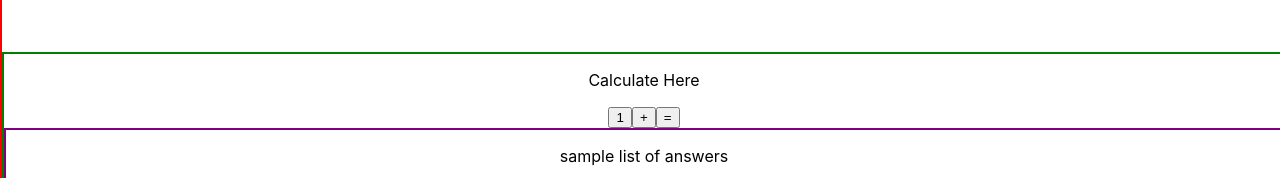
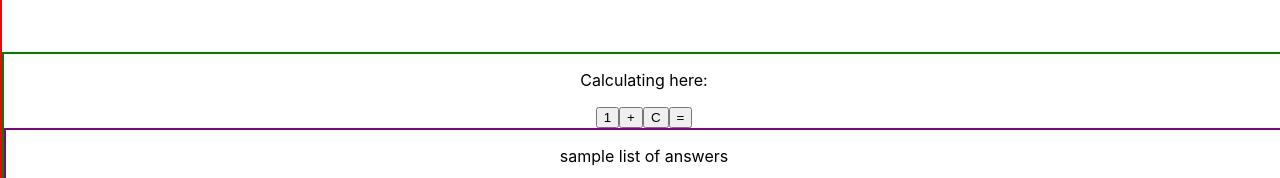
Before and after one commit to nrsimonelli/calculator-webSocket, a React (Create React App) app: page / in a window 1280 px wide. Shown: the part 158-336 px from the top of the page. Built offline with nearby package versions, Linux system fonts and the light colour scheme.

Commit message:
fixed calculator logic on transition from x to y

```diff
--- a/src/components/Calculator/Calculator.js
+++ b/src/components/Calculator/Calculator.js
@@ -8,29 +8,57 @@ class Calculator extends Component {
     operator: '',
     y: '',
     onY: false,
-    onOperator: false,
+    oneOperator: false,
 
   }
 
   digitClicked = (event) => {
     console.log('digit clicked!')
+    if (this.state.onY === false) {
+      this.setState({
+        x: this.state.x + event.target.value
+      });
+    }
+    if (this.state.onY === true) {
+      this.setState({
+        y: this.state.y + event.target.value
+      });
+    }
   }
   operatorClicked = (event) => {
     console.log('operator clicked!')
+    if (this.state.onOperator === true) {
+      alert('only one operator per calculation!')
+    } else {
+      this.setState({
+        operator: event.target.value,
+        onY: true,
+        oneOperator: true
+      })
+    }
 
   }
   equalClicked = () => {
     console.log('equals clicked!')
+    console.log(this.state.x, this.state.operator, this.state.y);
+
 
   }
   clearAll = () => {
-
+    console.log('blank slate')
+    this.setState({
+      x: '',
+      operator: '',
+      y: '',
+      onY: false,
+      oneOperator: false,
+    })
   }
 
   render() {
     return (
       <div className='root-calculator'>
-        <p>Calculate Here</p>
+        <p>Calculating here: {this.state.x, this.state.operator, this.state.y}</p>
         <button
           value={1}
           onClick={this.digitClicked}
@@ -39,6 +67,9 @@ class Calculator extends Component {
           value={'+'}
           onClick={this.operatorClicked}
         >+</button>
+        <button
+          onClick={this.clearAll}
+        >C</button>
         <button
           value={'='}
           onClick={this.equalClicked}
```
